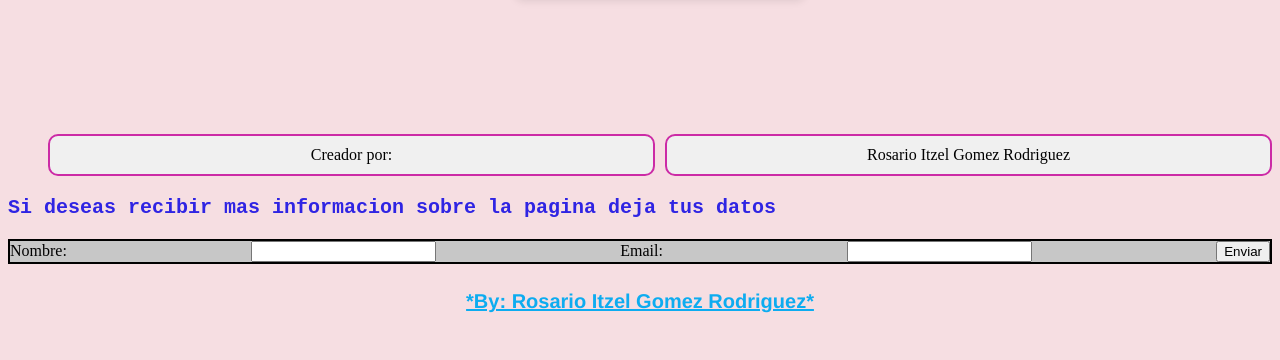
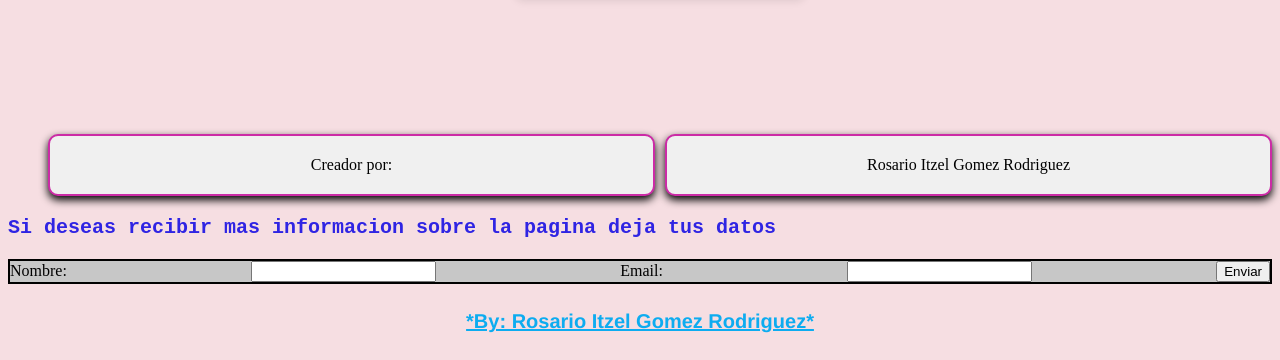
Before and after one commit to Itzy07/PROYECTO-BECALOS, a plain HTML site: page index.html in a window 1280 px wide. Shown: the part 2404-2764 px from the top of the page. Drawn offline with Linux system fonts and the light colour scheme.

```diff
--- a/paginas/style.css
+++ b/paginas/style.css
@@ -38,10 +38,11 @@ body {
 .gallery-item {
 
    background-color: #f0f0f0;
-   padding: 10px;
+   padding: 20px;
    text-align: center;
    border-radius: 10px;
    border: 2px solid rgb(204, 43, 166);
+   box-shadow: 0 4px 8px
 
 
 }
```
